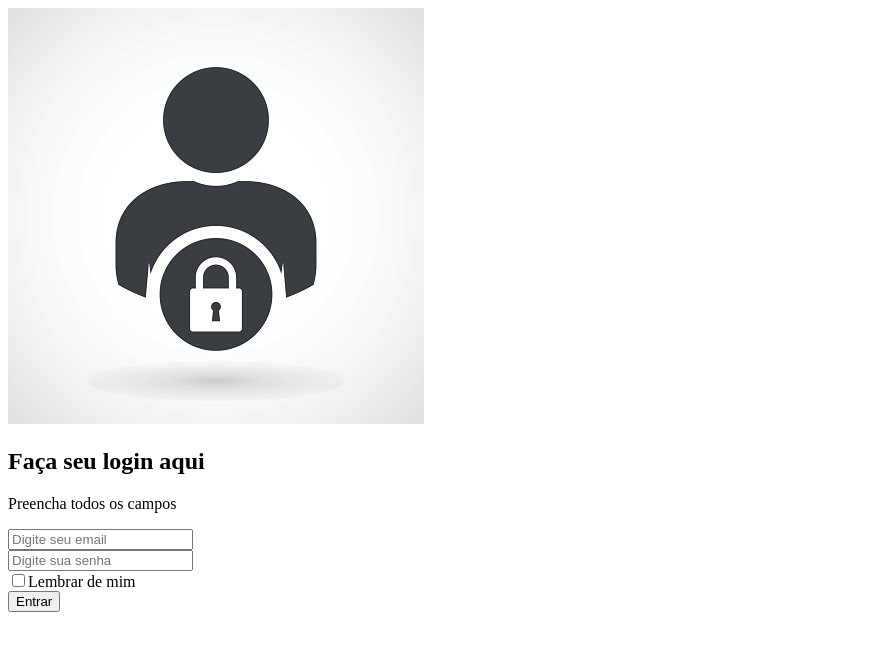
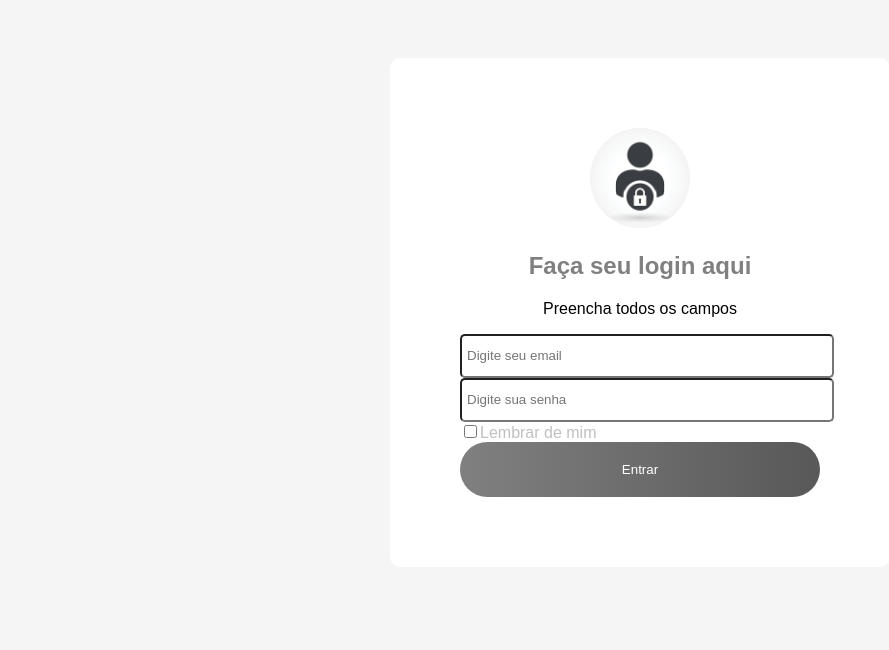
Before and after one commit to Biggjao/Login, a plain HTML site: page index.html in a window 1280 px wide. Shown: the whole page, without its empty margins (0-889 px from the left). Drawn offline with Linux system fonts and the light colour scheme.

Commit message:
Terminei o css

```diff
--- /dev/null
+++ b/css/style.css
@@ -0,0 +1,61 @@
+body {
+    background-color: whitesmoke;
+    font-family: sans-serif;
+}
+
+.formulario{
+    width:500px;
+    margin: auto;
+    padding-top: 50px;
+}
+
+.card{
+box-shadow: silver;
+background-color: white;
+padding: 70px;
+border-radius: 10px;
+
+}
+
+.card-top{
+    text-align: center;
+
+}
+
+
+
+
+ .imglongin{
+     border-radius: 50px;
+     width: 100px;
+     box-shadow: slategrey 0px, 0px, 5px;
+ }
+
+ .card-grupo > label{
+    width: 100%;
+    color: silver;
+    display: block;
+ }
+
+ .card-grupo > input{
+     border-radius: 5px;
+     outline: 0;
+     width: 100%;
+     height: 30px;
+     padding: 5px;
+ }
+
+ .card-grupo > button{
+    background-image: linear-gradient(to right,gray, rgb(88, 88, 88));
+     width: 100%;
+     border-radius: 30px;
+     padding: 20px;
+     color: white;
+     border: 0px;
+     outline: 0;
+ }
+
+ .titulo{
+  color: gray;
+
+ }
--- a/index.html
+++ b/index.html
@@ -1,6 +1,7 @@
 <!DOCTYPE html>
 <html lang="pt-br">
 <head>
+    <link rel="stylesheet" href="css/style.css">
     <meta charset="UTF-8">
     <meta name="viewport" content="width=device-width, initial-scale=1.0">
     <title>Tela de login</title>
@@ -8,8 +9,6 @@
 <body>
     <form class="formulario" action="">
         <div class="card">
-
-        </div>
             <div class="card-top">
                 <img class="imglongin" src="imagem/kisspng-computer-icons-login-person-user-avatar-log-5b14db41a61fb6.0478299015280935056805.jpg" alt="">
 
@@ -33,6 +32,9 @@
                 <button type="submit">Entrar</button>
             </div>
 
+        </div>
+
+
 
     </form>
 
```
Lines whose indentation alone changed are shown as unchanged.
